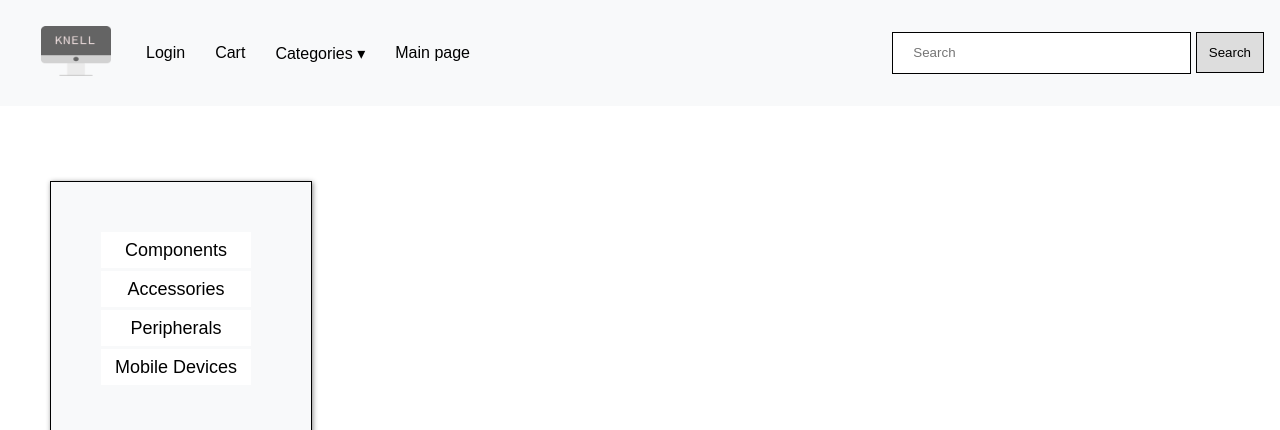
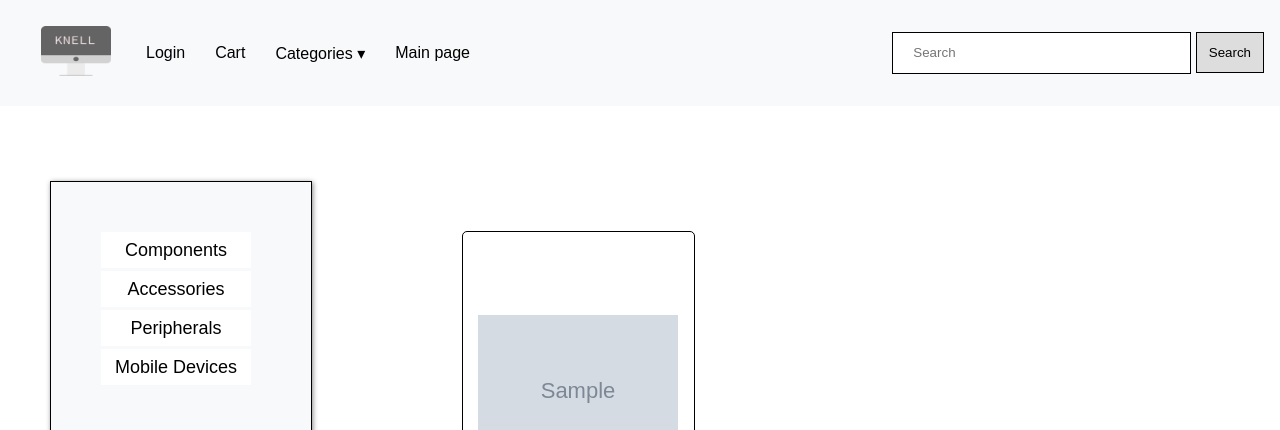
Before and after one commit to FluffyGreyWolf/Shop, a Django app: page / in a window 1280 px wide. Shown: the top 430 px of the page. Run offline with Django 3.2, Linux system fonts and the light colour scheme; tables that the repository leaves empty hold one stand-in row (values such as "Sample post"); grey boxes marked "Sample" are stand-in pictures.

Commit message:
update: display of recommended items on home page

```diff
--- a/shop/views.py
+++ b/shop/views.py
@@ -10,12 +10,18 @@ from .forms import ReviewForm
 
 # View for rendering main page
 def home(request):
+    products = Product.objects.get_queryset()
+    products_list = []
+    for product in products:
+        products_list.append(product)
+        if len(products_list) > 9:
+            break
     if request.user.is_authenticated:
         user = get_object_or_404(get_user_model(), username=request.user)
         order = Order.objects.get_or_create(owner=user)
-        context = {'user': user, 'order': order}
+        context = {'user': user, 'order': order, 'products_list': products_list}
     else:
-        context = {}
+        context = {'products_list': products_list}
     return render(request, 'base.html', context)
 
 # View for searching products
--- a/static/style.css
+++ b/static/style.css
@@ -448,8 +448,9 @@ margin-top: 50px;
 
 .product-details-content > img {
   margin: 50px;
-  width: 400px;
-  height: 300px;
+  margin-left: 100px;
+  max-width: 400px;
+  max-height: 300px;
 }
 
 .product-details-name {
@@ -529,3 +530,36 @@ margin-top: 50px;
   width: 80%;
   text-align: left;
 }
+
+/* main page display */
+.main-display {
+  display: grid;
+  grid-template-columns: 0.5fr 2fr;
+}
+
+/* products display on main page */
+.products-display{
+  margin: 50px;
+  margin-top: 75px;
+  padding: 50px;
+  display: grid;
+  grid-template-columns: 1fr 1fr 1fr;
+  grid-gap: 10px;
+}
+
+.single-product-display {
+  border: 1px solid;
+  border-radius: 5px;
+  display: grid;
+  grid-template-columns: 1fr;
+}
+
+.single-product-display:hover{
+  border: 2px solid;
+}
+
+.single-product-display > img {
+  max-width: 200px;
+  max-height: 200px;
+  margin: auto;
+}
--- a/templates/base.html
+++ b/templates/base.html
@@ -93,6 +93,7 @@
         </ul>
     </nav>
     {% block content %}
+    <div class="main-display">
       <!-- Category menu -->
       <div id="category-div" onselectstart="return false;">
         <ol id="category-menu">
@@ -136,6 +137,18 @@
         </ol>
         <p><img class="category-img" src="{% static 'banners/graphic-card-ad.jpg' %}"></p>
       </div>
+
+      <!-- display of products -->
+      <div class="products-display">
+          {% for product in products_list %}
+          <a href="{% url 'product-detail' product.pk %}" class="single-product-display nav-link">
+            <img src="{{ STATIC_URL }}{{ product.picture }}">
+            {{ product }}
+          </a>
+
+          {% endfor %}
+      </div>
+  </div>
     {% endblock %}
 
     {% block footer %}
```
Lines whose indentation alone changed are shown as unchanged.
